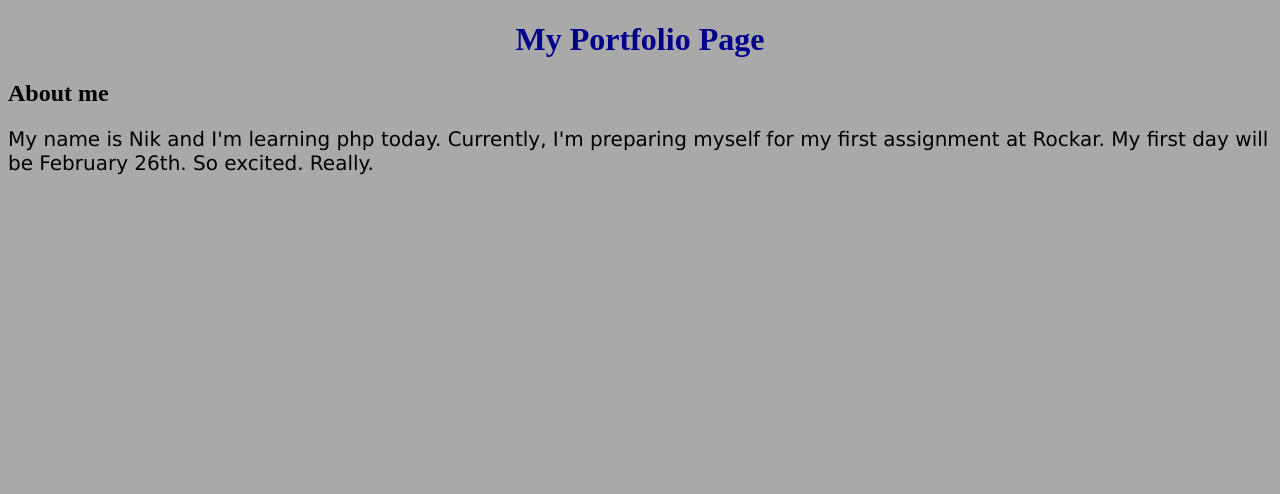
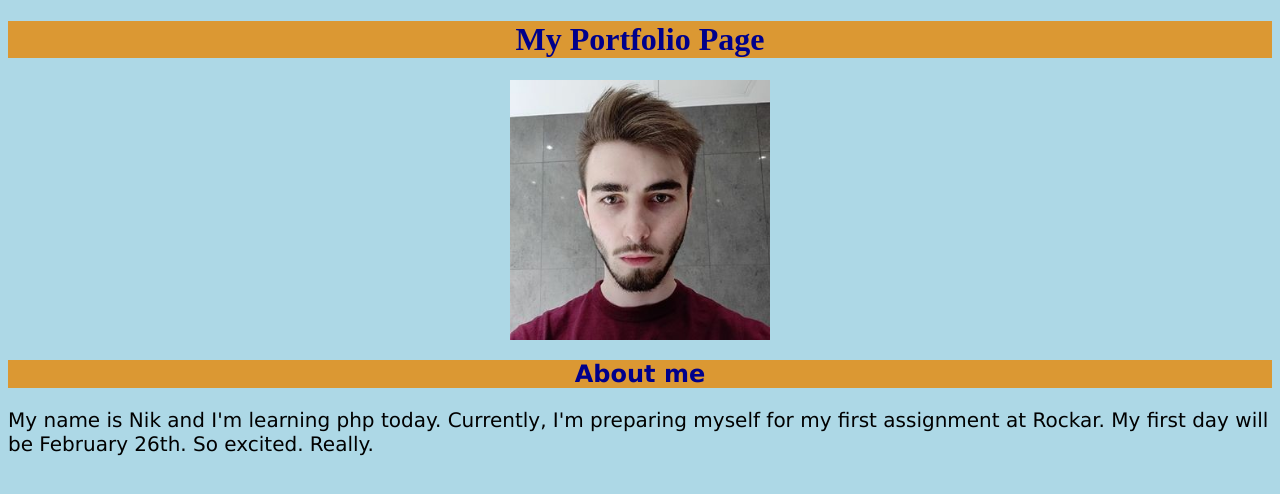
Before and after one commit to NikGeorgiev/Portfolio-page, a plain HTML site: page index.html in a window 1280 px wide. Drawn offline with Linux system fonts and the light colour scheme.

Commit message:
before merge

```diff
--- a/index.html
+++ b/index.html
@@ -7,13 +7,11 @@
   </head>
   <body>
     <header>
-      <h1>My Portfolio Page</h1>
+      <h1 class = "darkblue-text"> My Portfolio Page</h1>
     </header>
+    <img src="photo/mypic.jpg" alt="Profile picture" class="center" width= "260" height="260">
     <h2>About me</h2>
     <p>My name is Nik and I'm learning php today. Currently, I'm preparing myself
     for my first assignment at Rockar. My first day will be February 26th. So excited. Really.</p>
-
-
-
   </body>
 </html>
--- a/style.css
+++ b/style.css
@@ -1,9 +1,22 @@
 body {
-  background-color: darkgrey;
+  background-color: lightblue;
 }
-h1 {
+.darkblue-text{
+  background-color: #db9833;
   color: darkblue;
   text-align: center;
+}
+.center {
+  display: block;
+  margin-left: auto;
+  margin-right: auto;
+}
+h2 {
+  background-color: #db9833;
+  color: darkblue;
+  text-align: center;
+  font-style: normal;
+  font-family: verdana;
 }
 p {
   font-family: verdana;
```
Also changed, not shown: photo/mypic.jpg (added).
